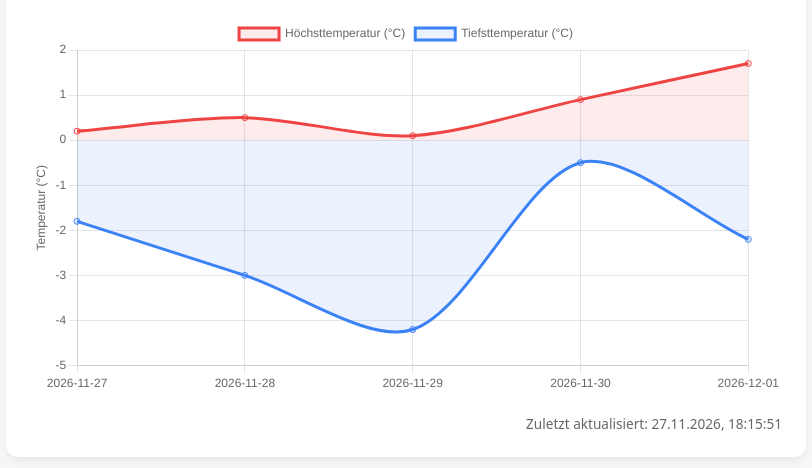
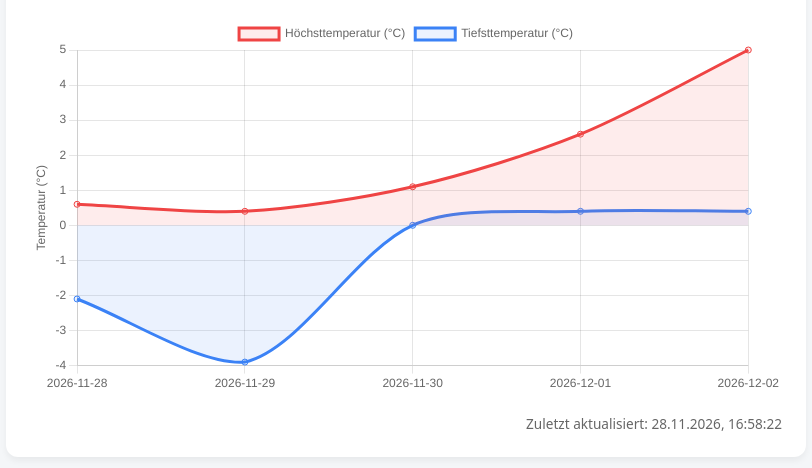
Before and after one commit to julianstaiger-cmd/GH_action_testing, a plain HTML site: page index.html in a window 1280 px wide. Shown: the part 110-578 px from the top of the page, without its empty margins (234-1046 px from the left). Drawn offline with nearby package versions, Linux system fonts and the light colour scheme.

Commit message:
deploy: ab9ad3fede95565fdd612660c6ba05b7726aece3

```diff
--- a/index.html
+++ b/index.html
@@ -16,7 +16,7 @@
   <div class="card">
     <h1>🌤️ 5-Tage Wettervorhersage Berlin</h1>
     <canvas id="weatherChart"></canvas>
-    <div class="footer">Zuletzt aktualisiert: 27.11.2026, 18:15:51</div>
+    <div class="footer">Zuletzt aktualisiert: 28.11.2026, 16:58:22</div>
   </div>
 
   <script>
@@ -24,11 +24,11 @@
     new Chart(ctx, {
       type: 'line',
       data: {
-        labels: ["2026-11-27","2026-11-28","2026-11-29","2026-11-30","2026-12-01"],
+        labels: ["2026-11-28","2026-11-29","2026-11-30","2026-12-01","2026-12-02"],
         datasets: [
           {
             label: 'Höchsttemperatur (°C)',
-            data: [0.2,0.5,0.1,0.9,1.7],
+            data: [0.6,0.4,1.1,2.6,5],
             borderColor: '#ef4444',
             backgroundColor: 'rgba(239, 68, 68, 0.1)',
             fill: true,
@@ -36,7 +36,7 @@
           },
           {
             label: 'Tiefsttemperatur (°C)',
-            data: [-1.8,-3,-4.2,-0.5,-2.2],
+            data: [-2.1,-3.9,0,0.4,0.4],
             borderColor: '#3b82f6',
             backgroundColor: 'rgba(59, 130, 246, 0.1)',
             fill: true,
```
